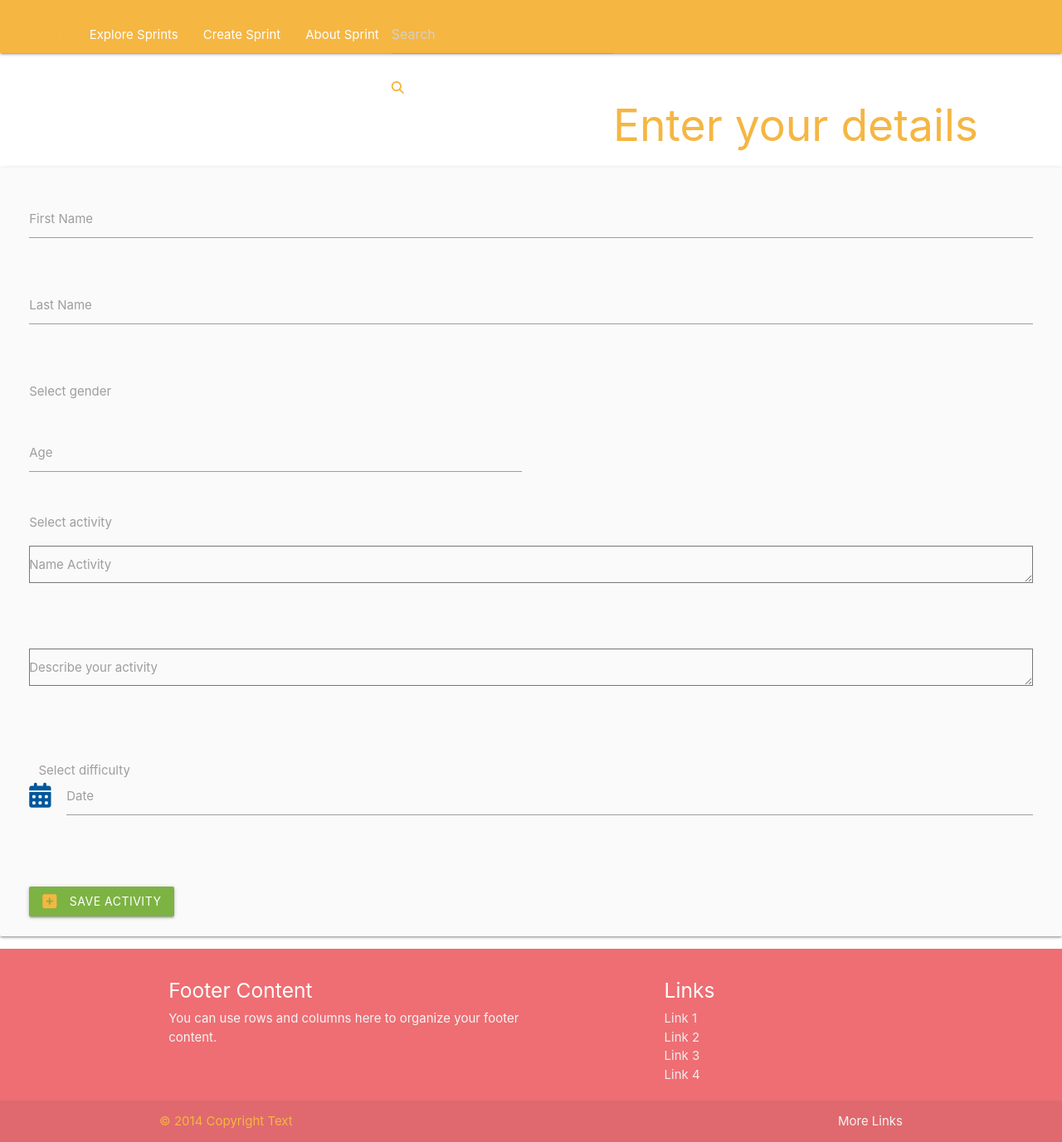
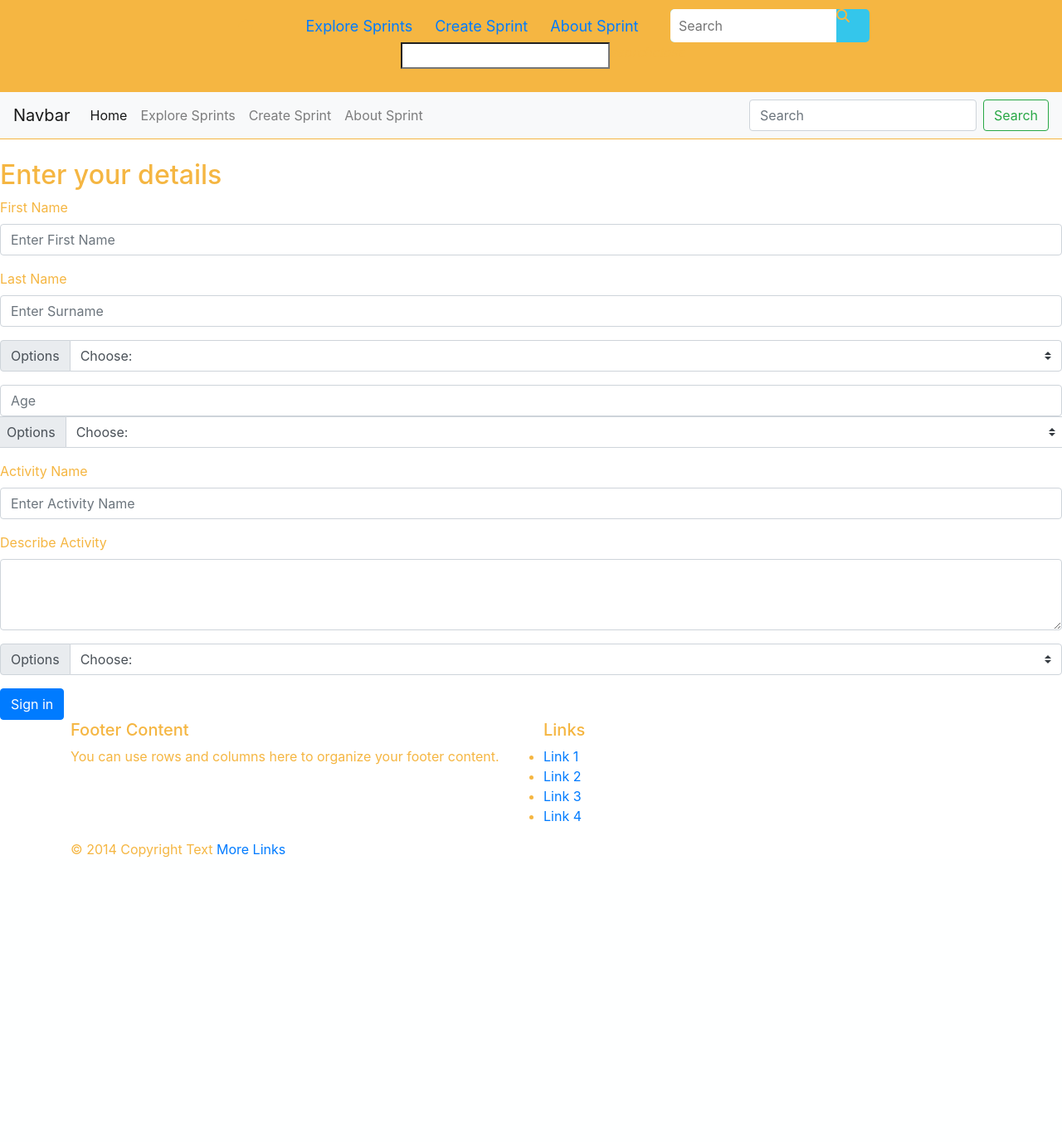
Before and after one commit to michodgs25/Sprint, a Flask app: page /add_activity in a window 1280 px wide. Shown: the whole page at 83% size. After the commit the page ends 1034 px from the top, so only its background shows below. Run offline with Flask 2, Linux system fonts and the light colour scheme; data that the repository does not hold is empty; some libraries are stand-ins or nearby versions.

Commit message:
Update add activity form using bootstrap

```diff
--- a/static/css/style.css
+++ b/static/css/style.css
@@ -69,6 +69,73 @@ nav {
     border-right: none;
 }
 
+nav ul {
+    display: flex;
+    list-style: none;
+    flex-wrap: wrap;
+    align-items: center;
+    justify-content: center;
+}
+
+nav ul li.home {
+    flex: 1;
+    font-size: 1.875em;
+    font-weight: 500;
+}
+
+nav ul div {
+    padding: 0 1.5625em;
+    display: inline-flex;
+}
+
+nav ul div.items a {
+    text-decoration: none;
+    font-size: 1.125em;
+    padding: 0 0.75em;
+}
+
+nav ul div.items a:hover {
+    color: rgb(52, 198, 235);
+}
+
+nav ul .search-icon {
+     height: 2.5em;
+     width: 15em;
+     display: flex;
+     background: rgb(52, 198, 235);
+     border-radius: 0.3125em;
+}
+
+nav ul .search-icon input {
+    height: 100%;
+    width: 12.5em;
+    border: none;
+    outline: none;
+    padding: 0 0.625em;
+    color: rgb(187, 187, 185);
+    font-size: 1em;
+    border-radius: 0.3125em 0 0 0.3125em;
+}
+
+nav ul .search-icon .icon {
+    height: 100%;
+    width: 2.5em;
+    line-height: 2.5em;
+    text-align: center;
+    border: 0.0625em solid rgb(245, 182, 66);
+    border-radius: 0  0.3125em  0.3125em 0;
+    cursor: pointer;
+}
+
+nav ul .search-icon .icon:hover {
+    background: rgb(52, 198, 235);
+}
+
+nav ul .search-icon .icon span {
+    color: rgb(187, 187, 185);
+    font-size: 1.125em;
+}
+
 /*footer/icons section
 .footer {
     text-align: center;
--- a/static/js/script.js
+++ b/static/js/script.js
@@ -1,10 +1,7 @@
  //call document function
   $(document).ready(function(){
-    //collapsible navigation
-    $('.collapsible').collapsible();
-
-    //nav follows user scroll
-    $('body').scrollspy({ target: '#navbar-scrollspy' })
+      //collapsible navigation
+      $('.collapsible').collapsible();
 
     // trigger an autoresize for textarea 1& 2
 if ($('#textarea1').length > 0) {
@@ -16,12 +13,8 @@ if ($('#textarea2').length > 0) {
     $('#textarea2').val('New Text');
     M.textareaAutoResize($('#textarea2'));
 }
-
     //create sprint text form function
     M.updateTextFields();
-
-    //call slider
-    $( "slider" ).slider();
 
     //call form select
     $('select').formSelect();
@@ -35,7 +28,8 @@ if ($('#textarea2').length > 0) {
             done: "Select"
         }
     });
-      //jQuery method for select boxes no longer a materialize library dependency, applied custom javascript
+
+    //jQuery method for select boxes no longer a materialize library dependency, applied custom javascript
     var elems = document.querySelectorAll('select');
     var instances = M.FormSelect.init(elems, {});
 
--- a/templates/add_activity.html
+++ b/templates/add_activity.html
@@ -2,91 +2,73 @@
 {% block content %}
 <br>
 <h2>Enter your details</h2>
-<div class="row card-panel grey lighten-5">
-	<form class="col s12" method="POST" action="{{ url_for('add_activity') }}">
-		<div class="row">
-			<div class="input-field col s12">
-				<input id="task_name" name="task_name" type="text" class="validate" required>
+<form method="POST" action="{{ url_for('add_activity') }}">
+   <!--Input your first name-->
+   <div class="form-group">
       <label for="task_name">First Name</label>
+      <input name="task_name" id="task_first_name" type="text" class="form-control" placeholder="Enter First Name">
    </div>
+   <!--Input your surname-->
+   <div class="form-group">
+      <label for="task_surname">Last Name</label>
+      <input name="task_surname" id="task_last_name" type="text" class="form-control" placeholder="Enter Surname">
    </div>
-		<div class="row">
-			<div class="input-field col s12">
-				<input id="task_surname" name="task_surname" type="text" class="validate" required>
-				<label for="task_surname">Last Name</label>
+   <!--Select your gender-->
+   <div class="input-group mb-3">
+      <div class="input-group-prepend">
+         <label class="input-group-text" for="inputGroupSelect01">Options</label>
       </div>
-		</div>
-		<div class="row">
-			<div class="input-field col s12">
-				<select id="task_gender" name="task_gender" required>
-                    <option value="" disabled selected>Choose your option</option>
+      <select name="task_gender" for="task_age" class="custom-select" id="inputGroupSelect01">
+         <option selected>Choose:</option>
          <option value="Male">Male</option>
          <option value="Female">Female</option>
          <option value="Prefer not to say">Prefer not to say</option>
       </select>
-				<label for="task_gender">Select gender</label>
    </div>
    </div>
-		<br>
-		<!--Provide user age-->
-		<div class="row">
-			<div class="input-field col s6">
-				<input id="task_age" name="task_age" type="text" class="validate" required>
-				<label for="task_age">Age</label>
+   <!--Input your age-->
+   <div class="form-row">
+      <div class="col">
+         <input type="text" name="task_age" for="task_age" id="task_your_age" class="form-control" placeholder="Age">
       </div>
-			<!--choose specific activity-->
-			<div class="input-field col s12">
-				<select id="task_activity" name="task_activity" required>
-                    <option value="" disabled selected>Please select:</option>
+      <!--Select your activity-->
+      <div class="input-group mb-3">
+         <div class="input-group-prepend">
+            <label class="input-group-text" for="inputGroupSelect02">Options</label>
+         </div>
+         <select name="task_activity" for="task_activity" class="custom-select" id="inputGroupSelect02">
+            <option selected>Choose:</option>
             <option value="Run">Run</option>
             <option value="Walk">Walk</option>
-                    <option value="Run and Walk">Run and walk</option>
+            <option value="Run and Walk">Run and Walk</option>
          </select>
-				<label for="task_activity">Select activity</label>
       </div>
    </div>
-		<!--provide activity title-->
-		<div class="row">
-			<div class="input-field col s12">
-				<textarea id="task_title" name="task_title" class="task_title" required></textarea>
-				<label for="task_title">Name Activity</label>
+   <!--Input activity name-->
+   <div class="form-group">
+      <label for="task_title">Activity Name</label>
+      <input name="task_title" id="task_activity_title" type="text" class="form-control" placeholder="Enter Activity Name">
    </div>
+   <!--Enter activity description-->
+   <div class="form-group">
+      <label for="task_description">Describe Activity</label>
+      <textarea name="task_description" class="form-control" id="exampleFormControlTextarea1" rows="3"></textarea>
    </div>
-		<br>
-		<div class="row">
-			<div class="input-field col s12">
-				<textarea id="task_description" name="task_description" class="task_description" required></textarea>
-				<label for="task_description">Describe your activity</label>
+   <!--Select activity difficulty-->
+   <div class="input-group mb-3">
+      <div class="input-group-prepend">
+         <label class="input-group-text" for="inputGroupSelect03">Options</label>
       </div>
-		</div>
-		<br>
-		<div class="input-field col s12">
-			<select id="task_difficulty" name="task_difficulty" required>
-                <option value="" disabled selected>Please select:</option>
+      <select name="task_difficulty" for="task_difficulty" class="custom-select" id="inputGroupSelect03">
+         <option selected>Choose:</option>
          <option value="Light">Light</option>
          <option value="Easy">Easy</option>
          <option value="Moderate">Moderate</option>
          <option value="Hard">Hard</option>
          <option value="Very Hard">Very Hard</option>
       </select>
-			<label for="task_difficulty">Select difficulty</label>
-		</div>
-		<br>
-		<!--Date of activity calendar-->
-		<div class="row" id="matfix">
-			<div class="input-field col s12">
-				<i class="fas fa-calendar-alt prefix light-blue-text text-darken-4"></i>
-				<input id="task_date" name="task_date" type="text" class="datepicker validate" required>
-				<label for="date">Date</label>
    </div>
    </div>
-		<!--save activity button-->
-		<br>
-		<div class="row"></div>
-		<div class="col s12 center-align"></div>
-		<button type="submit" class="btn large light-green darken-1 text-shadow">
-            Save activity <i class="fas fa-plus-square left"></i>
-        </button>
+   <button type="submit" class="btn btn-primary">Sign in</button>
 </form>
-</div>
 {% endblock %}
--- a/templates/base.html
+++ b/templates/base.html
@@ -3,11 +3,13 @@
 <head>
     <meta charset="UTF-8">
     <meta name="viewport" content="width=device-width, initial-scale=1.0">
+    <meta name="viewport" content="width=device-width, initial-scale=1, shrink-to-fit=no">
     <!--font-awesome library-->
     <link rel="stylesheet" href="https://cdnjs.cloudflare.com/ajax/libs/font-awesome/5.14.0/css/all.min.css"
          integrity="sha512-1PKOgIY59xJ8Co8+NE6FZ+LOAZKjy+KY8iq0G4B3CyeY6wYHN3yt9PW0XpSriVlkMXe40PTKnXrLnZ9+fkDaog==" crossorigin="anonymous" type="text/css" />
-    <!-- materilize minified CSS library -->
-    <link rel="stylesheet" href="https://cdnjs.cloudflare.com/ajax/libs/materialize/1.0.0/css/materialize.min.css" type="text/css">
+    <!--bootstrap css-->
+    <link rel="stylesheet" href="https://stackpath.bootstrapcdn.com/bootstrap/4.5.2/css/bootstrap.min.css"
+         integrity="sha384-JcKb8q3iqJ61gNV9KGb8thSsNjpSL0n8PARn9HuZOnIxN0hoP+VmmDGMN5t9UJ0Z" crossorigin="anonymous">
     <!--custom css file-->
     <link rel="stylesheet" href="{{ url_for('static', filename='css/style.css') }}" type="text/css">
     {% block styles %}
@@ -17,7 +19,9 @@
 <body>
 <nav>
   <ul>
-    <li class="home"><i class="fas fa-home"></i></li>
+  <div>
+    <a class="home" href="{{ url_for('get_create_compare') }}"><i class="fas fa-home"></i></a>
+  </div>
     <div class="items">
     <li><a href="{{ url_for('get_tasks') }}">Explore Sprints</a></li>
     <li><a href="{{ url_for('add_activity') }}">Create Sprint</a></li>
@@ -27,8 +31,42 @@
         <input type="search" placeholder="Search">
         <span class="fas fa-search"></span>
     </li>
+    <div>
+          <input id="search" type="search" required>
+          <label class="label-icon" for="search"><i class="material-icons">search</i></label>
+          <i class="material-icons">close</i>
+          </div>
   </ul>
 </nav>
+<nav class="navbar navbar-expand-lg navbar-light bg-light">
+  <button class="navbar-toggler" type="button" data-toggle="collapse" data-target="#navbarTogglerDemo03" aria-controls="navbarTogglerDemo03" aria-expanded="false" aria-label="Toggle navigation">
+    <span class="navbar-toggler-icon"></span>
+  </button>
+  <a class="navbar-brand" href="#">Navbar</a>
+
+  <div class="collapse navbar-collapse" id="navbarTogglerDemo03">
+    <ul class="navbar-nav mr-auto mt-2 mt-lg-0">
+      <li class="nav-item active">
+        <a class="nav-link" href="{{ url_for('get_create_compare') }}">Home <span class="sr-only">(current)</span></a>
+      </li>
+      <li class="nav-item">
+        <a class="nav-link" href="{{ url_for('get_tasks') }}">Explore Sprints</a>
+      </li>
+      <li class="nav-item">
+        <a class="nav-link" href="{{ url_for('add_activity') }}">Create Sprint</a>
+      </li>
+      <li class="nav-item">
+        <a class="nav-link" href="{{ url_for('get_about') }}">About Sprint</a>
+      </li>
+    </ul>
+    <form class="form-inline my-2 my-lg-0">
+      <input class="form-control mr-sm-2" type="search" placeholder="Search" aria-label="Search">
+      <button class="btn btn-outline-success my-2 my-sm-0" type="submit">Search</button>
+    </form>
+  </div>
+</nav>
+
+
 
     {% block content %}
     {% endblock %}
@@ -65,10 +103,13 @@
         <!--jQuery library-->
         <script src="https://code.jquery.com/jquery-3.5.1.min.js"
            integrity="sha256-9/aliU8dGd2tb6OSsuzixeV4y/faTqgFtohetphbbj0=" crossorigin="anonymous"></script>
-        <!-- Compiled materialize Js -->
-        <script src="https://cdnjs.cloudflare.com/ajax/libs/materialize/1.0.0/js/materialize.min.js"></script>
         <!--custom js-->
         <script src="{{ url_for('static', filename='js/script.js') }}"></script>
+        <script src="https://code.jquery.com/jquery-3.5.1.slim.min.js" integrity="sha384-DfXdz2htPH0lsSSs5nCTpuj/zy4C+OGpamoFVy38MVBnE+IbbVYUew+OrCXaRkfj" crossorigin="anonymous"></script>
+<script src="https://cdn.jsdelivr.net/npm/popper.js@1.16.1/dist/umd/popper.min.js"
+        integrity="sha384-9/reFTGAW83EW2RDu2S0VKaIzap3H66lZH81PoYlFhbGU+6BZp6G7niu735Sk7lN" crossorigin="anonymous"></script>
+<script src="https://stackpath.bootstrapcdn.com/bootstrap/4.5.2/js/bootstrap.min.js"
+        integrity="sha384-B4gt1jrGC7Jh4AgTPSdUtOBvfO8shuf57BaghqFfPlYxofvL8/KUEfYiJOMMV+rV" crossorigin="anonymous"></script>
     {% block scripts %}
     {% endblock %}
 </body>
```
Lines whose indentation alone changed are shown as unchanged.
